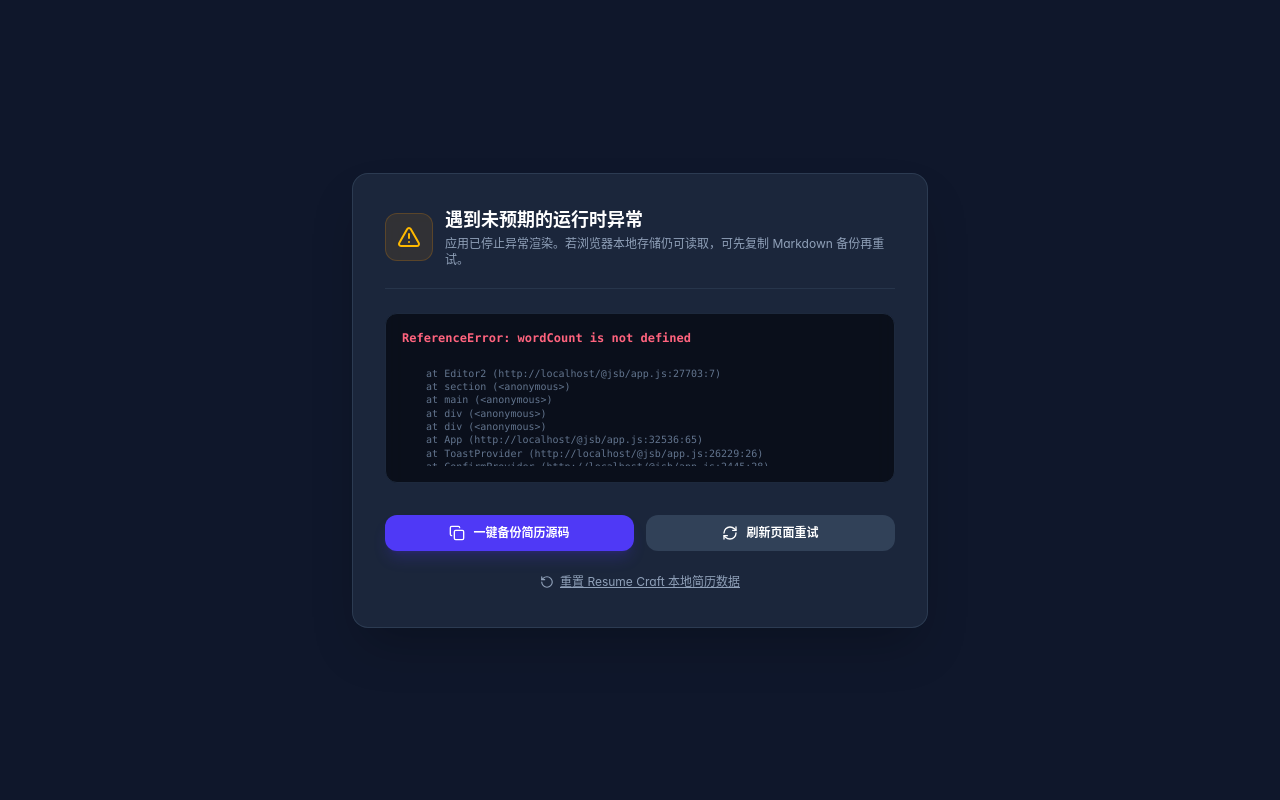
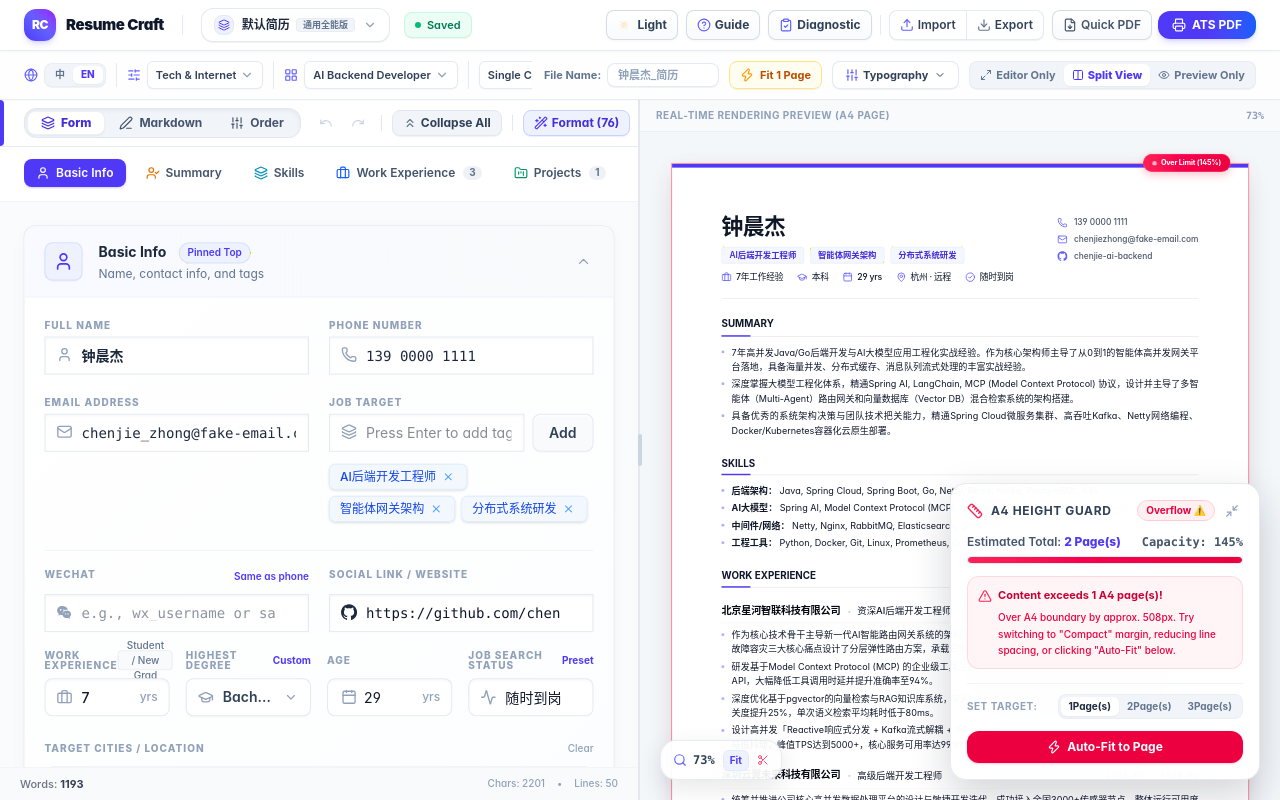
Before and after one commit to kunlong-luo/markdown-resume-builder, a React (Vite) app: page / in a window 1280 px wide. Built offline with nearby package versions, Linux system fonts and the light colour scheme.

Commit message:
fix: preserve editor word count statistic

```diff
--- a/src/components/Editor.tsx
+++ b/src/components/Editor.tsx
@@ -11,6 +11,7 @@ import { useConfirm } from '../context/ConfirmContext';
 import { DEFAULT_MARKDOWN } from '../data';
 
 import { autoFormatAndCleanResume } from '../lib/resume-auto-fixer';
+import { getWordCount } from '../lib/word-count';
 import { Tooltip } from './ui';
 
 function highlightInline(text: string): string {
@@ -242,6 +243,7 @@ export const Editor = React.memo(function Editor() {
 
   // Stats calculation and markdown highlighting memoization
   const charCount = useMemo(() => value.length, [value]);
+  const wordCount = useMemo(() => getWordCount(value), [value]);
   const lineCount = useMemo(() => value.split('\n').length, [value]);
   // Estimate page logic (uses actual measured page count if available from preview, otherwise estimates based on length)
   const highlightedHtml = useMemo(() => highlightMarkdown(deferredValue) + '\n', [deferredValue]);
```
